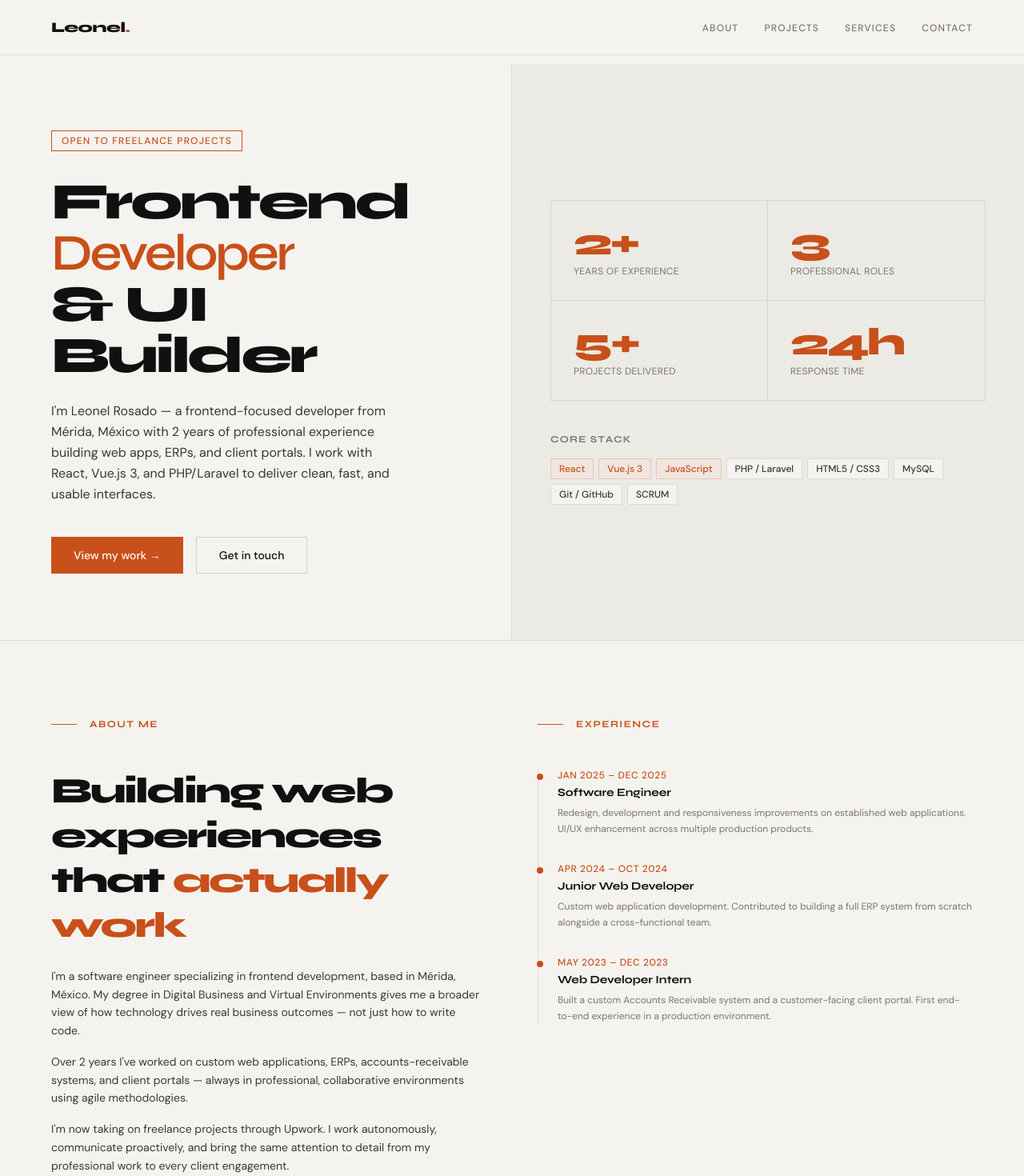
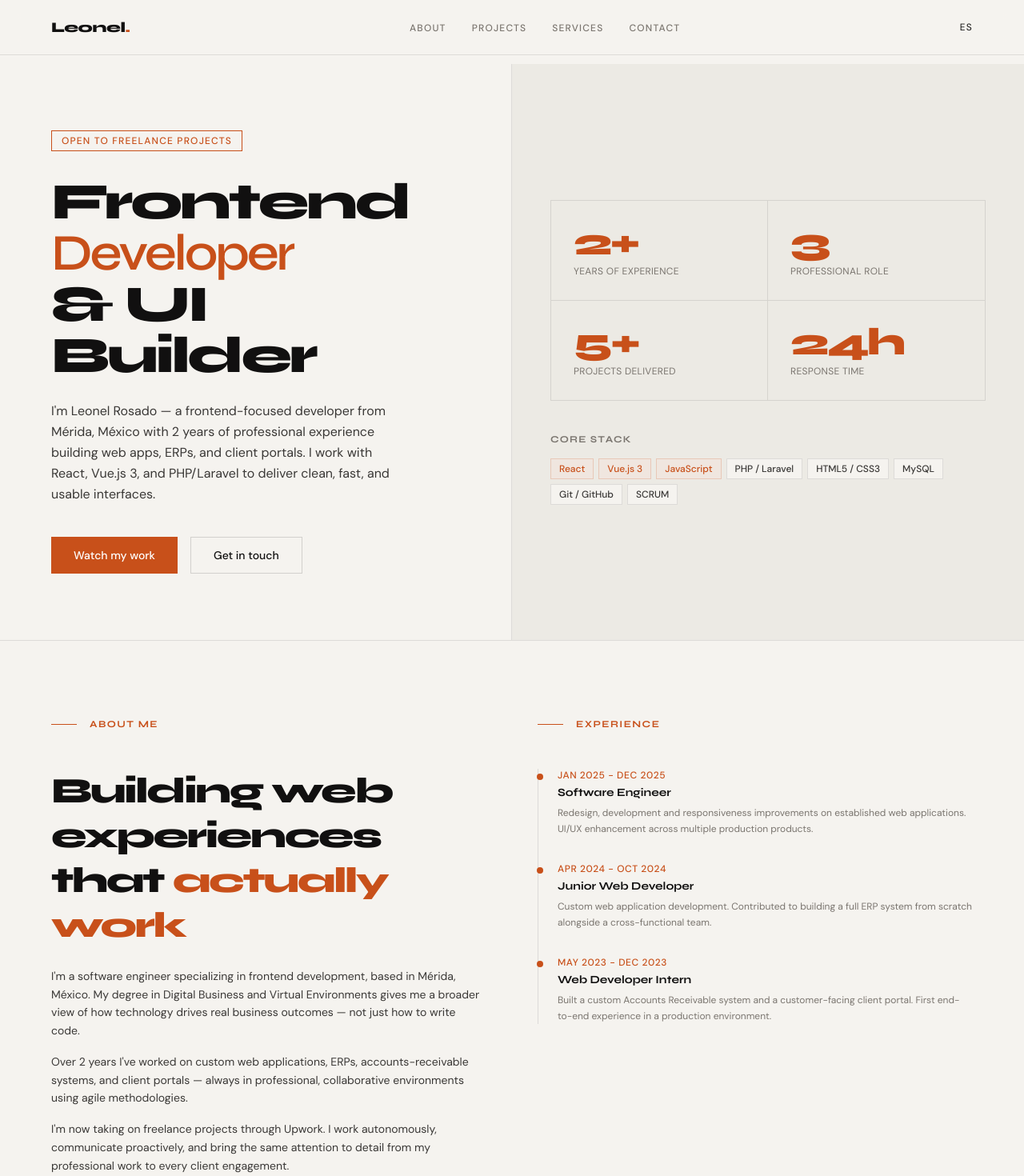
Before and after one commit to LeonelRosado2407/portfolio, a Vue app: page / in a window 1280 px wide. Shown: the top 1470 px of the page at 80% size. Built offline with nearby package versions, Linux system fonts and the light colour scheme.

Commit message:
including lang functionality}

```diff
--- a/package.json
+++ b/package.json
@@ -8,7 +8,8 @@
     "preview": "vite preview"
   },
   "dependencies": {
-    "vue": "^3.4.0"
+    "vue": "^3.4.0",
+    "vue-i18n": "^11.4.0"
   },
   "devDependencies": {
     "@vitejs/plugin-vue": "^5.0.0",
--- a/src/components/AboutSection.vue
+++ b/src/components/AboutSection.vue
@@ -4,7 +4,7 @@
     <!-- Bio -->
     <div>
       <div class="section-label">
-        <span class="font-display font-bold text-xs uppercase tracking-widest2 text-accent">About me</span>
+        <span class="font-display font-bold text-xs uppercase tracking-widest2 text-accent">{{ t('about.title') }}</span>
       </div>
       <h2 class="font-display font-extrabold tracking-tighter leading-tight mb-6"
           style="font-size: clamp(1.9rem, 3.5vw, 2.8rem)">
@@ -38,13 +38,13 @@
              class="relative timeline-dot"
              :class="{ 'pb-8': i < experience.length - 1 }">
           <div class="text-xs font-medium uppercase tracking-wider text-accent mb-1">
-            {{ item.period }}
+            {{ item.period() }}
           </div>
           <div class="font-display font-bold text-sm text-ink mb-1.5">
-            {{ item.role }}
+            {{ item.role() }}
           </div>
           <div class="text-xs text-ink-3 leading-relaxed">
-            {{ item.desc }}
+            {{ item.desc() }}
           </div>
         </div>
       </div>
@@ -54,21 +54,24 @@
 </template>
 
 <script setup>
+import { useI18n } from 'vue-i18n'
+const { t } = useI18n()
+
 const experience = [
   {
-    period: 'Jan 2025 – Dec 2025',
-    role: 'Software Engineer',
-    desc: 'Redesign, development and responsiveness improvements on established web applications. UI/UX enhancement across multiple production products.',
+    period: () => t('about.experiences.experience_3.period'),
+    role: () => t('about.experiences.experience_3.position'),
+    desc: () => t('about.experiences.experience_3.description'),
   },
   {
-    period: 'Apr 2024 – Oct 2024',
-    role: 'Junior Web Developer',
-    desc: 'Custom web application development. Contributed to building a full ERP system from scratch alongside a cross-functional team.',
+    period: () => t('about.experiences.experience_2.period'),
+    role: () => t('about.experiences.experience_2.position'),
+    desc: () => t('about.experiences.experience_2.description'),
   },
   {
-    period: 'May 2023 – Dec 2023',
-    role: 'Web Developer Intern',
-    desc: 'Built a custom Accounts Receivable system and a customer-facing client portal. First end-to-end experience in a production environment.',
+    period: () => t('about.experiences.experience_1.period'),
+    role: () => t('about.experiences.experience_1.position'),
+    desc: () => t('about.experiences.experience_1.description'),
   },
 ]
 </script>
--- a/src/components/ContactSection.vue
+++ b/src/components/ContactSection.vue
@@ -68,6 +68,6 @@ const contactItems = [
   { label: 'Phone / WhatsApp', icon: IconPhone,    value: '+52 999 342 7756',           href: null },
   { label: 'Location',         icon: IconLocation, value: 'Mérida, Yucatán · Remote worldwide', href: null },
   { label: 'GitHub',           icon: IconGithub,   value: 'LeonelRosado2407',           href: 'https://github.com/LeonelRosado2407' },
-  { label: 'LinkedIn',         icon: IconLinkedIn, value: 'Noé Leonel Rosado Quintal',  href: 'https://linkedin.com/in/noe-leonel-rosado-quintal' },
+  { label: 'LinkedIn',         icon: IconLinkedIn, value: 'Noé Leonel Rosado Quintal',  href: 'https://www.linkedin.com/in/no%C3%A9-leonel-rosado-quintal-20a701263' },
 ]
 </script>
--- a/src/components/HeroSection.vue
+++ b/src/components/HeroSection.vue
@@ -16,21 +16,19 @@
       </h1>
 
       <p class="animate-fade-up delay-220 text-ink-2 leading-relaxed max-w-md mb-10">
-        I'm Leonel Rosado — a frontend-focused developer from Mérida, México with 2 years of
-        professional experience building web apps, ERPs, and client portals. I work with
-        React, Vue.js 3, and PHP/Laravel to deliver clean, fast, and usable interfaces.
+       {{t('hero.description')}}
       </p>
 
       <div class="animate-fade-up delay-350 flex flex-wrap gap-4">
         <a href="#projects"
            class="inline-flex items-center gap-2 bg-accent text-white text-sm font-medium
                   px-7 py-3 hover:bg-accent-dark transition-colors duration-200">
-          View my work →
+          {{ t('hero.btn_wacth_my_work') }}
         </a>
         <a href="#contact"
            class="inline-flex items-center gap-2 border border-ink/15 text-ink text-sm font-medium
                   px-7 py-3 hover:border-ink-2 transition-colors duration-200">
-          Get in touch
+          {{ t('hero.btn_get_in_touch') }}
         </a>
       </div>
     </div>
@@ -48,14 +46,14 @@
           <div class="font-display font-extrabold text-5xl tracking-tighter text-accent leading-none mb-1">
             {{ stat.value }}
           </div>
-          <div class="text-xs uppercase tracking-wide text-ink-3">{{ stat.label }}</div>
+          <div class="text-xs uppercase tracking-wide text-ink-3">{{ stat.label() }}</div>
         </div>
       </div>
 
       <!-- Stack -->
       <div class="mt-10">
         <h3 class="font-display font-bold text-xs uppercase tracking-widest text-ink-3 mb-4">
-          Core stack
+          {{ t('hero.core_stack') }}
         </h3>
         <div class="flex flex-wrap gap-1.5">
           <span v-for="tech in stack" :key="tech.name"
@@ -73,11 +71,16 @@
 </template>
 
 <script setup>
+import { useI18n } from 'vue-i18n'
+
+const { t } = useI18n()
+
+
 const stats = [
-  { value: '2+',   label: 'Years of experience'  },
-  { value: '3',    label: 'Professional roles'    },
-  { value: '5+',   label: 'Projects delivered'    },
-  { value: '24h',  label: 'Response time'         },
+  { value: '2+',   label: () => t('hero.experience')  },
+  { value: '3',    label: () => t('hero.professional_role')    },
+  { value: '5+',   label: () => t('hero.projects_delivered')    },
+  { value: '24h',  label: () => t('hero.response_time')         },
 ]
 
 const stack = [
--- a/src/components/TheNav.vue
+++ b/src/components/TheNav.vue
@@ -9,18 +9,32 @@
         <a :href="link.href"
            class="text-xs font-medium uppercase tracking-widest text-ink-3
                   hover:text-accent transition-colors duration-200">
-          {{ link.label }}
+          {{ link.label() }}
         </a>
       </li>
     </ul>
+    <button @click="toggleLanguage" class="text-xs uppercase tracking-widest">
+      {{ locale === 'en' ? 'ES' : 'EN' }}
+    </button>
   </nav>
 </template>
 
 <script setup>
+import { useI18n } from 'vue-i18n'
+
+const { t, locale } = useI18n()
+
+const toggleLanguage = () => {
+  locale.value = locale.value === 'en' ? 'es' : 'en'
+}
+
+
 const links = [
-  { href: '#about',    label: 'About'    },
-  { href: '#projects', label: 'Projects' },
-  { href: '#services', label: 'Services' },
-  { href: '#contact',  label: 'Contact'  },
+  { href: '#about',    label: () => t('nav.about')    },
+  { href: '#projects', label: () => t('nav.projects') },
+  { href: '#services', label: () => t('nav.services') },
+  { href: '#contact',  label: () => t('nav.contact')  },
 ]
+
+console.log(links[0].label()) // Test to ensure labels are functions and return correct values;
 </script>
--- /dev/null
+++ b/src/i18n/index.js
@@ -0,0 +1,12 @@
+import { createI18n } from 'vue-i18n'
+import en from './lang/en.json'
+import es from './lang/es.json'
+
+const i18n = createI18n({
+  legacy: false,
+  locale: 'en',
+  fallbackLocale: 'en',
+  messages: { en, es }
+})
+
+export default i18n
--- /dev/null
+++ b/src/i18n/lang/en.json
@@ -0,0 +1,44 @@
+{
+  "nav": {
+    "about": "About",
+    "projects": "Projects",
+    "services": "Services",
+    "contact": "Contact"
+  },
+  "hero": {
+    "open_to_projects": "OPEN TO FREELANCE PROJECTS",
+    "description": "I'm Leonel Rosado — a frontend-focused developer from Mérida, México with 2 years of professional experience building web apps, ERPs, and client portals. I work with React, Vue.js 3, and PHP/Laravel to deliver clean, fast, and usable interfaces.",
+    "btn_wacth_my_work": "Watch my work",
+    "btn_get_in_touch": "Get in touch",
+    "experience": "Years of Experience",
+    "professional_role": "Professional Role",
+    "projects_delivered": "Projects Delivered",
+    "response_time": "Response Time",
+    "core_stack": "Core Stack"
+  },
+  "about": {
+    "title": "About me",
+    "title_2": "Experience",
+    "subtitle": "Building web experiences that actually work",
+    "bio_1": "I'm a software engineer specializing in frontend development, based in Mérida, México. My degree in Digital Business and Virtual Environments gives me a broader view of how technology drives real business outcomes — not just how to write code.",
+    "bio_2":"Over 2 years I've worked on custom web applications, ERPs, accounts-receivable systems, and client portals — always in professional, collaborative environments using agile methodologies.",
+    "bio_3":"I'm now taking on freelance projects through Upwork. I work autonomously, communicate proactively, and bring the same attention to detail from my professional work to every client engagement.",
+    "experiences": {
+      "experience_1": {
+        "period": "MAY 2023 - DEC 2023",
+        "position": "Web Developer Intern",
+        "description": "Built a custom Accounts Receivable system and a customer-facing client portal. First end-to-end experience in a production environment."
+      },
+      "experience_2": {
+        "period": "APR 2024 - OCT 2024",
+        "position": "Junior Web Developer",
+        "description": "Custom web application development. Contributed to building a full ERP system from scratch alongside a cross-functional team."
+      },
+      "experience_3": {
+        "period": "JAN 2025 - DEC 2025",
+        "position": "Software Engineer",
+        "description": "Redesign, development and responsiveness improvements on established web applications. UI/UX enhancement across multiple production products."
+      }
+    }
+  }
+}
--- /dev/null
+++ b/src/i18n/lang/es.json
@@ -0,0 +1,19 @@
+{
+  "nav": {
+    "about": "Acerca de",
+    "projects": "Proyectos",
+    "services": "Servicios",
+    "contact": "Contacto"
+  },
+  "hero": {
+    "open_to_projects": "ABIERTO A PROYECTOS FREELANCE",
+    "description": "Soy Leonel Rosado, un desarrollador frontend de Mérida, México con 2 años de experiencia profesional construyendo aplicaciones web, ERPs y portales para clientes. Trabajo con React, Vue.js 3 y PHP/Laravel para ofrecer interfaces limpias, rápidas y usables.",
+    "btn_wacth_my_work": "Ver mi trabajo",
+    "btn_get_in_touch": "Ponerme en contacto",
+    "experience": "Años de Experiencia",
+    "professional_role": "Rol Profesional",
+    "projects_delivered": "Proyectos Entregados",
+    "response_time": "Tiempo de Respuesta",
+    "core_stack": "Pila Principal"
+  }
+}
--- a/src/main.js
+++ b/src/main.js
@@ -1,5 +1,6 @@
 import { createApp } from 'vue'
 import App from './App.vue'
+import i18n from './i18n'
 import './style.css'
 
-createApp(App).mount('#app')
+createApp(App).use(i18n).mount('#app')
```
Also changed, not shown: 1 other file (tests, documents, lock files or other folders).
